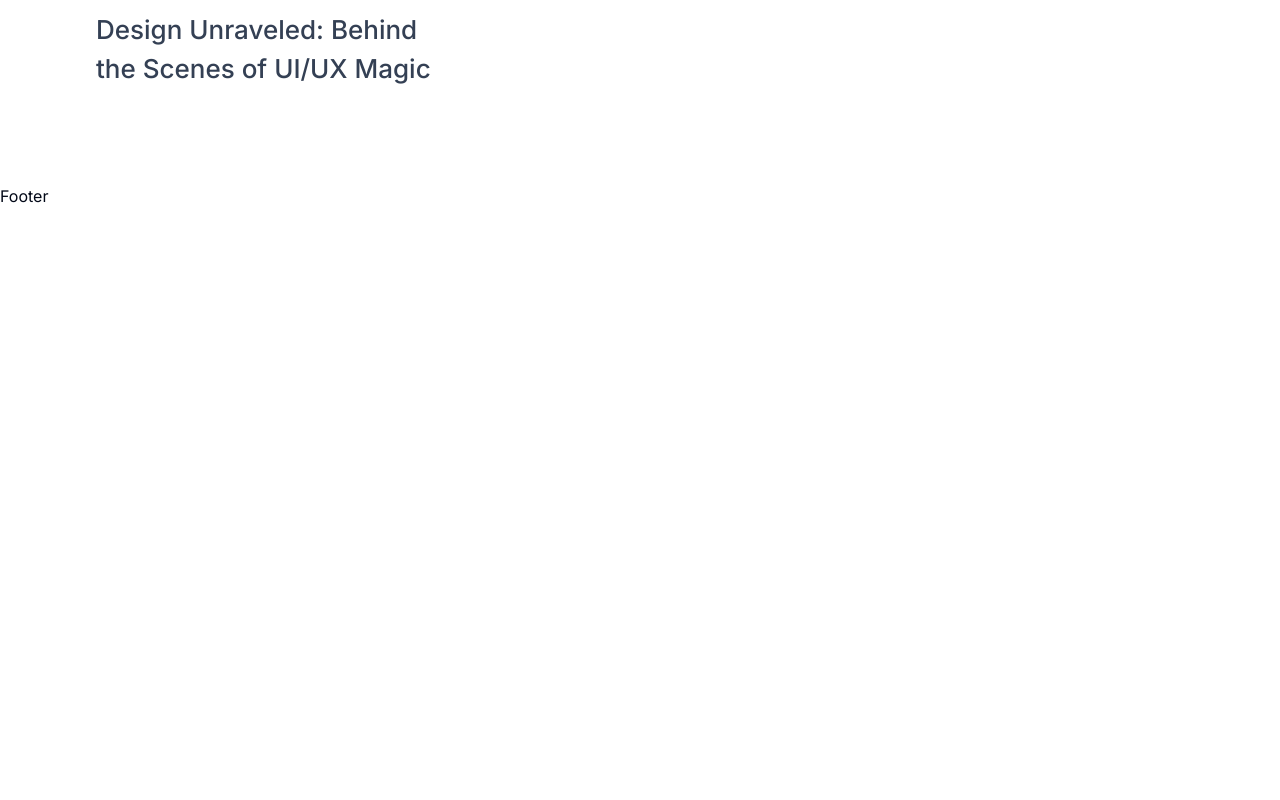
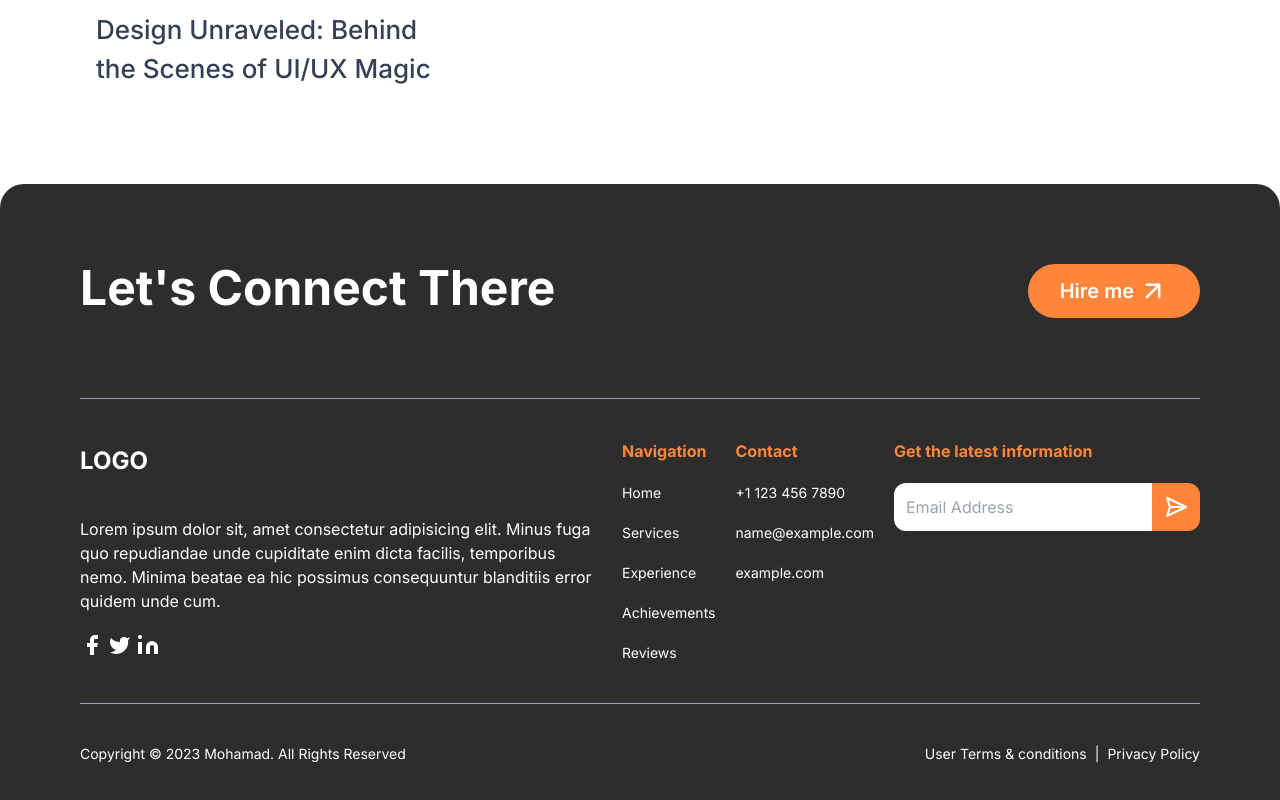
Before and after one commit to mohametalmeari/nextjs-portfolio-template-03, a Next.js app: page / in a window 1280 px wide. Shown: the part 7038-7838 px from the top of the page. Before the commit the page ends 7246 px from the top, so only its background shows below. Built offline with nearby package versions, Linux system fonts and the light colour scheme.

Commit message:
Create Footer

```diff
--- a/src/app/(end-point)/api/send/route.js
+++ b/src/app/(end-point)/api/send/route.js
@@ -5,15 +5,15 @@
 export async function POST(req) {
   try {
     const body = await req.json();
-    const { email } = body;
+    const { email, message } = body;
     const data = await resend.emails.send({
       from: "onboarding@resend.dev",
       to: ["mohamet.almeari@gmail.com"],
       subject: "Message from portfolio",
       react: (
         <div style={{ color: "#344054" }}>
-          <h1>Project Request</h1>
-          <p>You have received a new project discussion requests</p>
+          <h1>Request</h1>
+          <p>{message}</p>
           <p>
             - Email address: <span>{email}</span>
           </p>
--- a/src/components/Footer.jsx
+++ b/src/components/Footer.jsx
@@ -1,7 +1,171 @@
-import React from "react";
+"use client";
+
+import {
+  ArrowRightIcon,
+  FacebookIcon,
+  LinkedinIcon,
+  SendHorizontalIcon,
+  TwitterIcon,
+} from "lucide-react";
+import Link from "next/link";
+import React, { useState } from "react";
+
+const navLinks = [
+  {
+    title: "Home",
+    link: "",
+  },
+  {
+    title: "Services",
+    link: "#services",
+  },
+  {
+    title: "Experience",
+    link: "#experience",
+  },
+  {
+    title: "Achievements",
+    link: "#records",
+  },
+  {
+    title: "Reviews",
+    link: "#reviews",
+  },
+];
+
+const socialMediaLinks = [
+  {
+    link: "https://www.facebook.com",
+    icon: <FacebookIcon size={24} className="text-transparent" fill="white" />,
+  },
+  {
+    link: "https://www.twitter.com",
+    icon: <TwitterIcon size={24} className="text-transparent" fill="white" />,
+  },
+  {
+    link: "https://www.linkedin.com",
+    icon: <LinkedinIcon size={24} className="text-transparent" fill="white" />,
+  },
+];
 
 const Footer = () => {
-  return <footer>Footer</footer>;
+  const [sent, setSent] = useState(false);
+  const [error, setError] = useState(false);
+  const handleSend = async (e) => {
+    setSent(false);
+    setError(false);
+
+    e.preventDefault();
+    const data = {
+      email: e.target.email.value,
+      message: "Please send me the latest information",
+    };
+
+    const JSONData = JSON.stringify(data);
+    const endpoint = "api/send";
+
+    const options = {
+      method: "POST",
+      body: JSONData,
+    };
+
+    const res = await fetch(endpoint, options);
+
+    if (res.status === 200) {
+      setSent(true);
+    } else {
+      setError(true);
+    }
+  };
+
+  return (
+    <footer className="text-white bg-custom-primary/90 rounded-t-3xl p-20">
+      <div className="pb-20 flex justify-between">
+        <h2 className="text-5xl font-bold">Let's Connect There</h2>
+        <Link
+          href={"#contact"}
+          className="bg-custom-secondary gap-1 py-3 px-8 rounded-full text-xl font-semibold flex items-center"
+        >
+          Hire me
+          <ArrowRightIcon className="-rotate-45" width={30} height={30} />
+        </Link>
+      </div>
+      <div className="border-y py-10 border-custom-faint flex gap-5">
+        <div className="max-w-[600px] flex flex-col gap-5 justify-center">
+          <div className="text-2xl font-bold mb-5">LOGO</div>
+          <p>
+            Lorem ipsum dolor sit, amet consectetur adipisicing elit. Minus fuga
+            quo repudiandae unde cupiditate enim dicta facilis, temporibus nemo.
+            Minima beatae ea hic possimus consequuntur blanditiis error quidem
+            unde cum.
+          </p>
+          <div className="flex gap-1">
+            {socialMediaLinks.map((link) => (
+              <Link href={link.link} target="_blank">
+                {link.icon}
+              </Link>
+            ))}
+          </div>
+        </div>
+        <div className="flex flex-col gap-5 flex-grow-[1]">
+          <h4 className="text-custom-secondary font-bold">Navigation</h4>
+          {navLinks.map((link) => (
+            <Link
+              href={link.link}
+              key={link.link}
+              className="text-sm hover:underline"
+            >
+              {link.title}
+            </Link>
+          ))}
+        </div>
+        <div className="flex flex-col gap-5 flex-grow-[1]">
+          <h4 className="text-custom-secondary font-bold">Contact</h4>
+          <span className="text-sm">+1 123 456 7890</span>
+          <span className="text-sm">name@example.com</span>
+          <span className="text-sm">example.com</span>
+        </div>
+        <div className="flex flex-col gap-5 w-80">
+          <h4 className="text-custom-secondary font-bold">
+            Get the latest information
+          </h4>
+          <form
+            onSubmit={handleSend}
+            className="flex h-12 has-[:focus]:ring-2 w-fit rounded-xl"
+          >
+            <input
+              type="email"
+              name="email"
+              placeholder="Email Address"
+              className="rounded-l-xl p-3 outline-none text-custom-dark"
+              required
+            />
+            <button
+              className="bg-custom-secondary rounded-r-xl p-3"
+              type="submit"
+            >
+              <SendHorizontalIcon className="text-white" />
+            </button>
+          </form>
+          {sent && !error && (
+            <span className="text-sm text-green-400">Subscribed</span>
+          )}
+          {error && (
+            <span className="text-sm text-red-400">Failed to subscribe</span>
+          )}
+        </div>
+      </div>
+      <div className="pt-10 flex justify-between flex-grow-[1]">
+        <span className="text-sm">
+          Copyright &copy; 2023 Mohamad. All Rights Reserved
+        </span>
+        <div className="flex gap-2 items-center text-sm">
+          <Link href="/user-terms-and-conditions">User Terms & conditions</Link>
+          |<Link href="/privacy-policy">Privacy Policy</Link>
+        </div>
+      </div>
+    </footer>
+  );
 };
 
 export default Footer;
```
